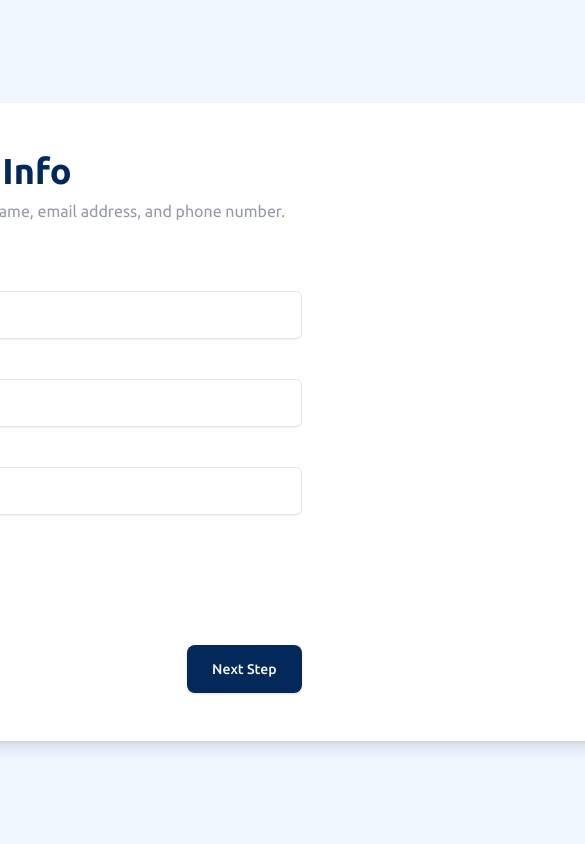
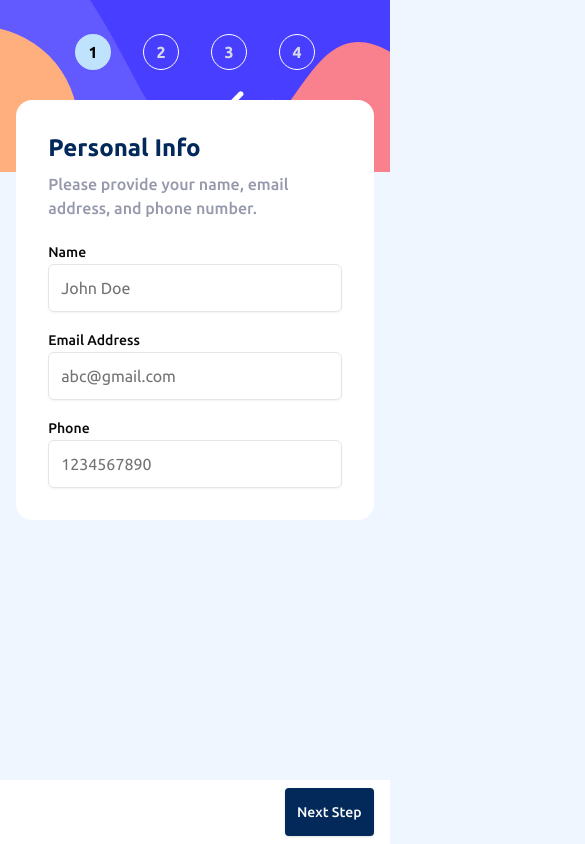
Before and after one commit to suyash5053/multi-step-form, a Next.js app: page / in a window 390 px wide. Shown: the top 844 px of the page, 585 px wide, since content can reach past the window. Built offline with nearby package versions, Linux system fonts and the light colour scheme.

Commit message:
made step 1 responsive

```diff
--- a/app/layout.tsx
+++ b/app/layout.tsx
@@ -21,7 +21,7 @@ export default function RootLayout({
   return (
     <html lang="en">
       <body
-        className={`${ubuntu} antialiased text-base bg-magnolia h-screen w-full flex flex-col items-center justify-center`}
+        className={`${ubuntu} antialiased text-base bg-magnolia h-screen w-full flex flex-col md:items-center md:justify-center`}
       >
         <Layout>{children}</Layout>
       </body>
--- a/app/page.tsx
+++ b/app/page.tsx
@@ -1,9 +1,15 @@
+import Footer from "@/components/layouts/footer";
 import PageRenderer from "@/helpers/page-renderer";
 
 export default function Home() {
   return (
-    <div className="flex flex-col h-full items-center justify-center w-full px-12 py-8">
-      <PageRenderer />
+    <div className="flex flex-col h-full md:h-full items-center md:justify-center justify-between w-full md:px-12 md:py-8">
+      <div className="md:h-full w-11/12 md:w-full rounded-2xl md:rounded-none p-8 md:p-0 bg-white h-auto">
+        <PageRenderer />
+      </div>
+      <div className="w-full h-16 bg-white items-center flex px-4 p-2 md:hidden">
+        <Footer />
+      </div>
     </div>
   );
 }
--- a/components/layouts/footer.tsx
+++ b/components/layouts/footer.tsx
@@ -7,9 +7,9 @@ const Footer = () => {
   const { currentStep, setCurrentStep, form } = useGlobal();
 
   const handleNext = async (e: React.MouseEvent) => {
-    if(currentStep ===1 ) {
+    if (currentStep === 1) {
       const result = await form.trigger();
-      if(!result) return;
+      if (!result) return;
     }
     e.preventDefault();
     setCurrentStep(currentStep + 1);
@@ -27,7 +27,7 @@ const Footer = () => {
         <Button
           variant={"link"}
           type="button"
-          className="w-1/4 h-12 text-marineBlue hover:no-underline items-center justify-start p-0 font-medium"
+          className="w-1/4 h-12 text-marineBlue hover:no-underline items-center justify-start md:p-0 px-4 font-medium"
           onClick={handleBack}
         >
           Go Back
@@ -36,7 +36,7 @@ const Footer = () => {
       {currentStep === 1 && <div className="w-1/4" />}
       <Button
         type="button"
-        className={`w-1/4 h-12 rounded-lg ${
+        className={`w-1/4 h-12 md:rounded-lg rounded-sm ${
           currentStep === 4
             ? "bg-purplishBlue hover:bg-purplishBlue/85"
             : "bg-marineBlue hover:bg-marineBlue/85"
--- a/components/layouts/index.tsx
+++ b/components/layouts/index.tsx
@@ -2,10 +2,13 @@ import Sidebar from "./sidebar";
 
 const Layout = ({ children }: { children: React.ReactNode }) => {
   return (
-    <div className="h-[638px] w-[864px] rounded-2xl bg-white shadow-lg flex p-4">
-      <div className="flex h-full w-full rounded-2xl gap-4">
+    <div className="h-full md:h-[638px] w-full md:w-[864px] md:rounded-2xl md:bg-white md:shadow-lg md:flex md:p-4">
+      <div className="h-[172px] md:h-full w-full md:flex">
         <Sidebar />
-        <div className="w-2/3">{children}</div>
+        <div className="hidden md:w-2/3 md:block">{children}</div>
+        <div className="absolute top-24 mt-1 md:hidden h-[calc(100vh-6.25rem)] w-full md:2/3">
+          {children}
+        </div>
       </div>
     </div>
   );
--- a/components/layouts/sidebar.tsx
+++ b/components/layouts/sidebar.tsx
@@ -3,12 +3,18 @@ import StepRenderer from "./step-renderer";
 
 const Sidebar = () => {
   return (
-    <div className="md:w-1/3 h-full bg-white relative sm:w-screen">
+    <div className="w-full md:w-1/3 h-full relative flex justify-center">
       <Image
         src={"/svgs/bg-sidebar-desktop.svg"}
         alt="Sidebar"
         layout="fill"
-        className="rounded-xl object-cover"
+        className="rounded-xl object-cover md:block hidden"
+      />
+      <Image
+        src={"/svgs/bg-sidebar-mobile.svg"}
+        alt="Sidebar"
+        layout="fill"
+        className="object-cover md:hidden"
       />
       <StepRenderer />
     </div>
--- a/components/layouts/step-renderer.tsx
+++ b/components/layouts/step-renderer.tsx
@@ -6,7 +6,7 @@ import { steps } from "@/lib/steps";
 const StepRenderer = () => {
   const { currentStep } = useGlobal();
   return (
-    <div className="absolute top-0 left-0 flex flex-col gap-8 p-8">
+    <div className="absolute top-0 w-auto md:w-full flex justify-center md:flex-col gap-8 p-8">
       {steps.map((step) => (
         <div key={step.number} className="flex items-center space-x-4 h-10">
           <div
@@ -18,7 +18,7 @@ const StepRenderer = () => {
           >
             {step.number}
           </div>
-          <div className="">
+          <div className="md:block hidden">
             <p className="text-sm text-coolGray leading-1">{step.label}</p>
             <p className=" text-base leading-1 font-semibold text-lightGray">{step.title}</p>
           </div>
--- a/components/profile-info/form/index.tsx
+++ b/components/profile-info/form/index.tsx
@@ -8,6 +8,7 @@ import { Form } from "@/components/ui/form";
 import TextInput from "./text-input";
 import { ProfileInfoFormValues } from "@/lib/types/form";
 import { useGlobal } from "@/zustand/global";
+import { Button } from "@/components/ui/button";
 
 const ProfileInfoForm = () => {
   const { currentStep, setCurrentStep, setForm } = useGlobal();
@@ -15,7 +16,9 @@ const ProfileInfoForm = () => {
     resolver: zodResolver(profileInfoSchema),
   });
 
-  useEffect(() => {setForm(form)}, [form, setForm])
+  useEffect(() => {
+    setForm(form);
+  }, [form, setForm]);
 
   const onSubmit = (data: ProfileInfoFormValues) => {
     console.log(data);
@@ -51,6 +54,15 @@ const ProfileInfoForm = () => {
             className="space-y-1"
           />
         </form>
+        <div className="md:flex w-full justify-end items-end absolute hidden mt-6">
+          <Button
+            type="submit"
+            className="w-1/4 h-12 bg-marineBlue hover:bg-marineBlue/85 rounded-lg"
+            onClick={form.handleSubmit(onSubmit)}
+          >
+            Next Step
+          </Button>
+        </div>
       </Form>
     </>
   );
--- a/components/profile-info/index.tsx
+++ b/components/profile-info/index.tsx
@@ -4,12 +4,17 @@ import Footer from "../layouts/footer";
 
 const ProfileInformation = () => {
   return (
-    <div className="w-full h-full flex flex-col gap-6">
-      <BaseRenderer title="Personal Info" description="Please provide your name, email address, and phone number." />
-      <div className="h-full pt-6 relative">
+    <div className="w-full h-full flex flex-col gap-6 justify-between">
+      <BaseRenderer
+        title="Personal Info"
+        description="Please provide your name, email address, and phone number."
+      />
+      <div className="h-full md:pt-6 relative">
         <ProfileInfoForm />
       </div>
-      <Footer />
+      <div className="bg-white hidden md:block">
+        <Footer />
+      </div>
     </div>
   );
 };
--- a/helpers/base-renderer.tsx
+++ b/helpers/base-renderer.tsx
@@ -1,5 +1,3 @@
-"use client";
-
 interface BaseRendererProps {
   title: string;
   description: string;
@@ -8,8 +6,8 @@ interface BaseRendererProps {
 const BaseRenderer = ({ title, description }: BaseRendererProps) => {
   return (
     <div className="flex flex-col gap-2">
-      <h1 className="font-bold text-4xl text-marineBlue">{title}</h1>
-      <p className="text-base text-coolGray">{description}</p>
+      <h1 className="font-bold text-2xl md:text-4xl text-marineBlue">{title}</h1>
+      <p className="text-base text-coolGray font-medium md:font-regular">{description}</p>
     </div>
   );
 };
--- a/tailwind.config.ts
+++ b/tailwind.config.ts
@@ -6,6 +6,7 @@ export default {
     "./pages/**/*.{js,ts,jsx,tsx,mdx}",
     "./components/**/*.{js,ts,jsx,tsx,mdx}",
     "./app/**/*.{js,ts,jsx,tsx,mdx}",
+    "./helpers/**/*.{js,ts,jsx,tsx,mdx}",
   ],
   theme: {
     extend: {
```
